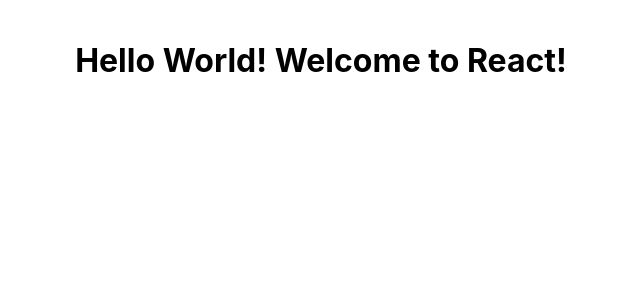
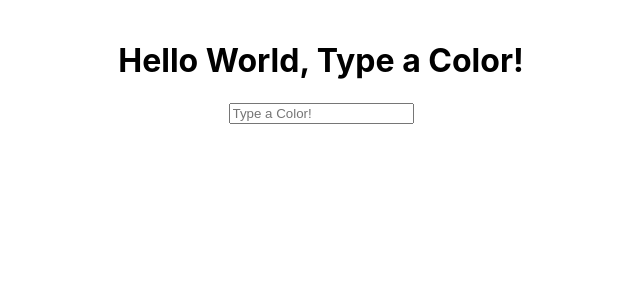
Before and after one commit to cattmampbell/reacting-to-react, a React (Create React App) app: page / in a window 1280 px wide. Shown: the top 300 px of the page, without its empty margins (319-959 px from the left). Built offline with nearby package versions, Linux system fonts and the light colour scheme.

Commit message:
Added an onChange event handler via App.jsx file.

```diff
--- a/src/components/App.jsx
+++ b/src/components/App.jsx
@@ -14,13 +14,29 @@
 
     this.state = {
       headerText: props.headerText,
-      text: 'Welcome to React!'
+      text: 'Type a Color!',
+      color: 'black'
     }
   }
 
+  handleInputChange = (event) => {
+    this.setState({ color: event.target.value })
+  }
+
   render() {
+    const h1style = {
+      color: this.state.color
+    }
+
     return(
-      <h1>{ `${this.state.headerText} ${this.state.text}` }</h1>
+      <React.Fragment>
+        <h1 style={h1style}>{this.state.headerText + ', ' + this.state.text}</h1>
+        <input
+          placeholder={this.state.text}
+          // onChange={(event) => this.setState({ text: event.target.value }) }
+          onChange={ this.handleInputChange }
+        />
+      </React.Fragment>
     )
   }
 }
--- a/src/index.js
+++ b/src/index.js
@@ -4,6 +4,6 @@
 import App from './components/App';
 
 ReactDOM.render(
-  <App headerText="Hello World!" />,
+  <App headerText="Hello World" />,
   document.getElementById('root')
 )
```
